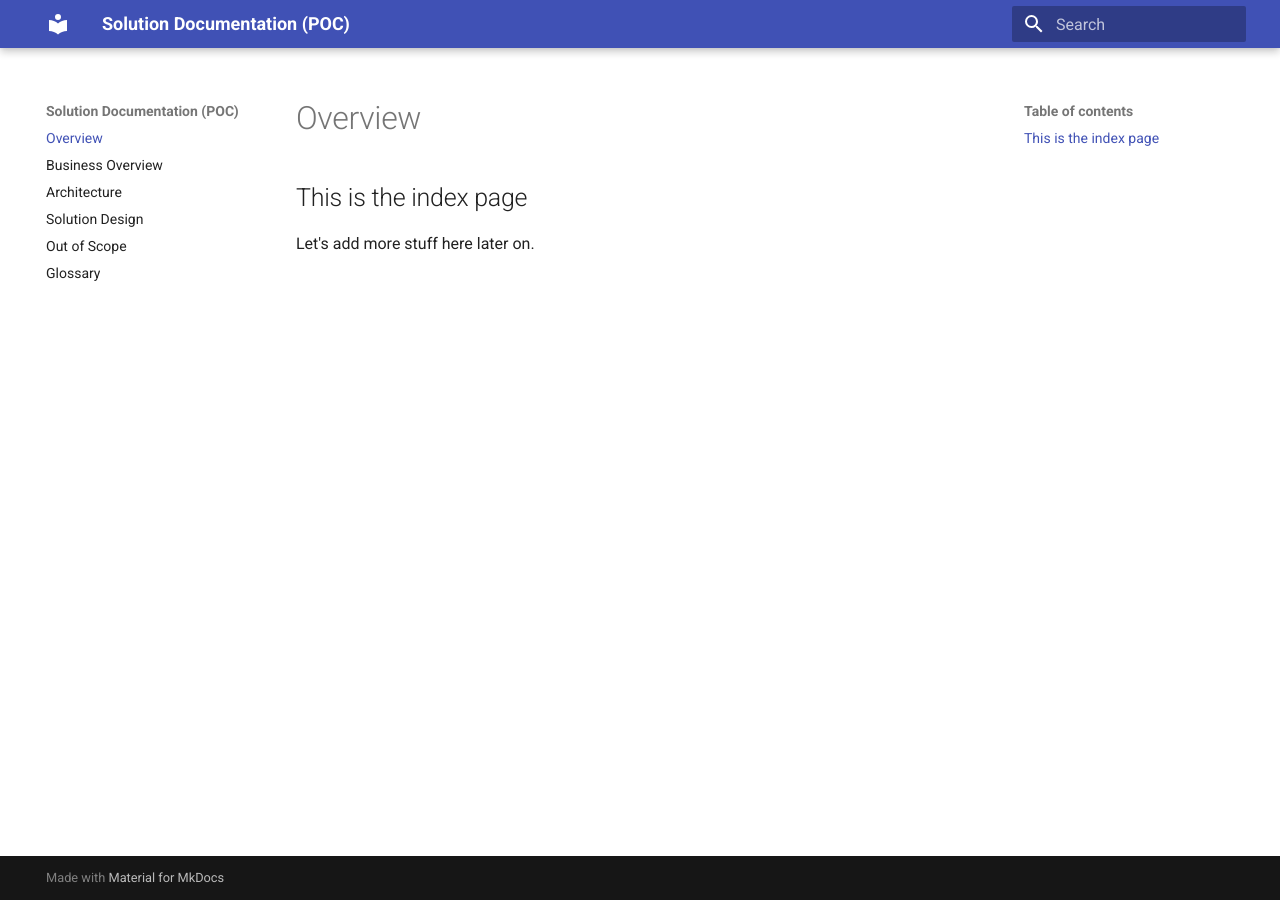
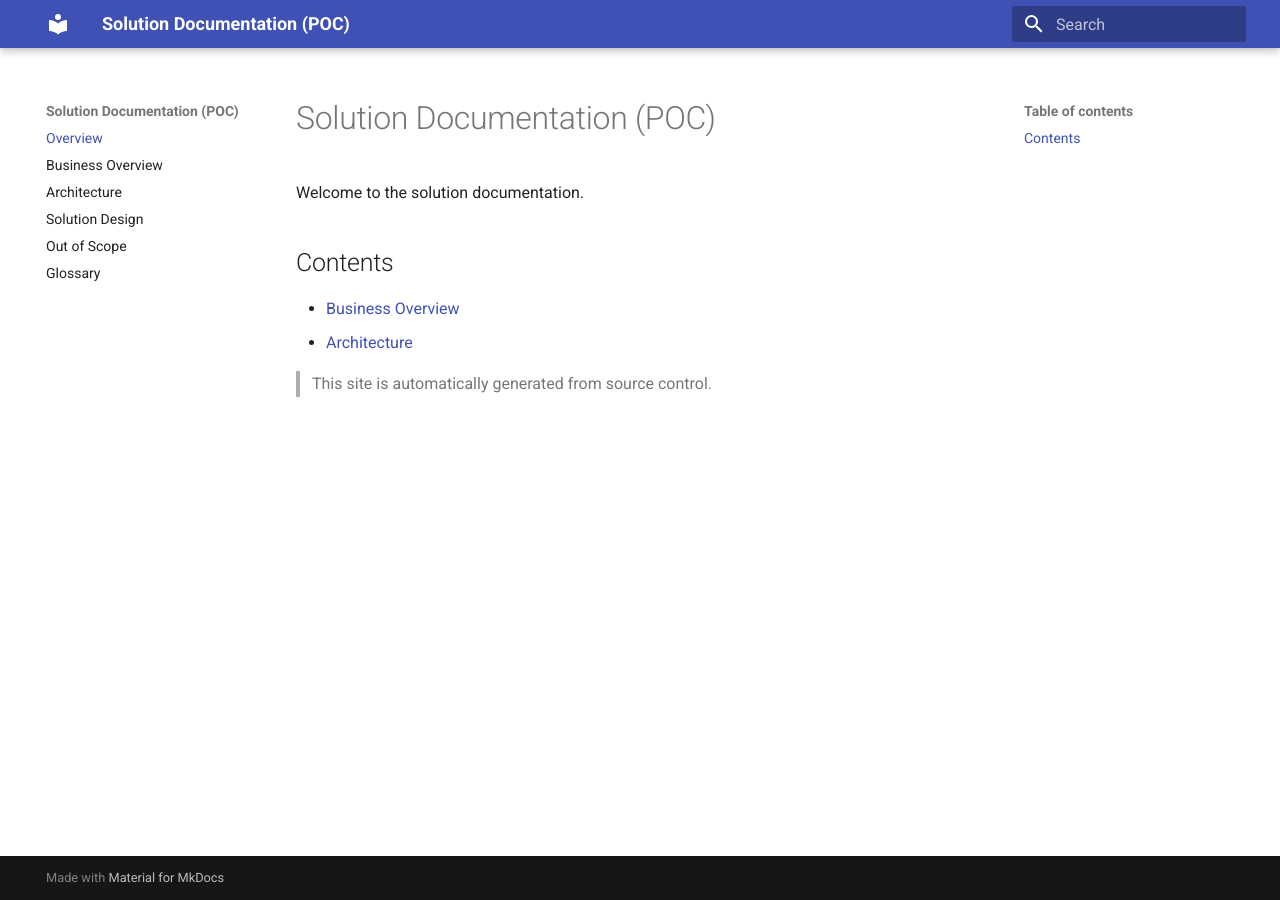
Before and after one commit to mikestolpa/poc-docs-with-code, an MkDocs documentation site: the page built from docs/index.md, in a window 1280 px wide. Built offline with MkDocs 1.6.1 and Material for MkDocs 9.7.7, drawn with Linux system fonts in a browser that asks for light colours.

Commit message:
Revise index page for solution documentation
Updated the index page to include solution documentation and contents.

```diff
--- a/docs/index.md
+++ b/docs/index.md
@@ -1,2 +1,9 @@
-## This is the index page
-Let's add more stuff here later on.
+# Solution Documentation (POC)
+
+Welcome to the solution documentation.
+
+## Contents
+- [Business Overview](business-overview.md)
+- [Architecture](architecture.mdsary.md)
+
+> This site is automatically generated from source control.
```
